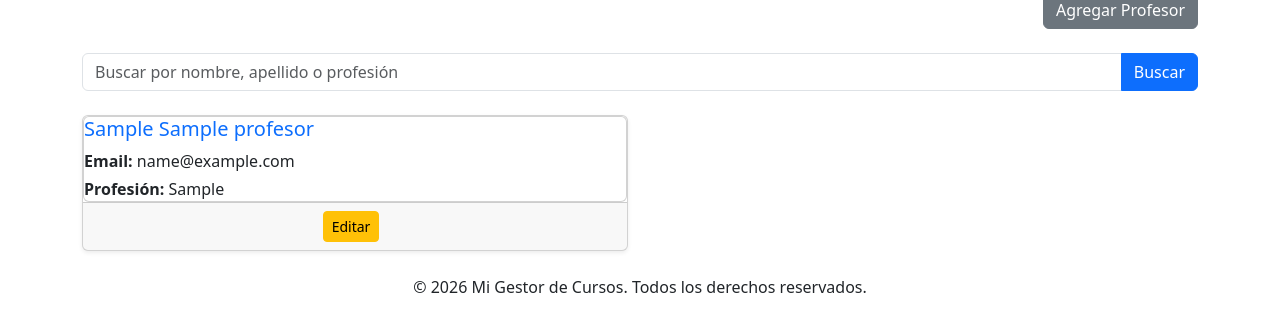
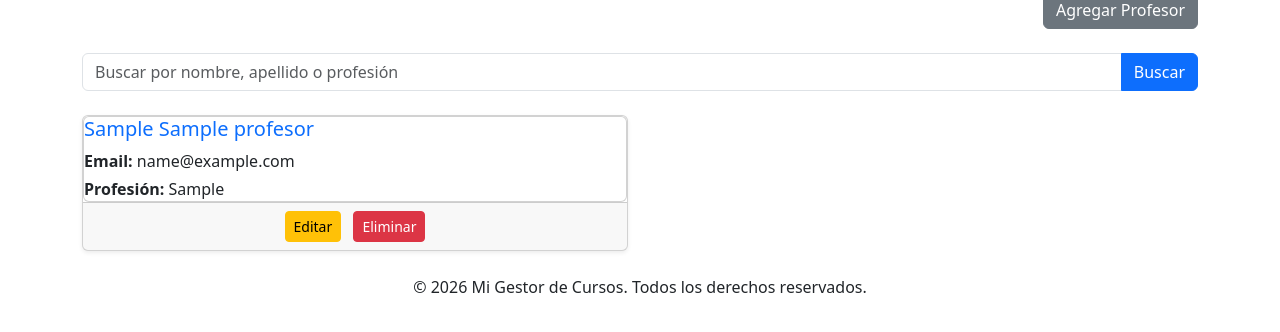
Before and after one commit to MauLen-dev/Primer-Proyecto-Cursos-Django, a Django app: page /profesores/ in a window 1280 px wide. Shown: the part 161-493 px from the top of the page. Run offline with Django 5.2, Linux system fonts and the light colour scheme; tables that the repository leaves empty hold one stand-in row (values such as "Sample post"); some libraries are stand-ins or nearby versions.

Commit message:
agregado boton de eliminar

```diff
--- a/Proyecto1/Proyecto1/urls.py
+++ b/Proyecto1/Proyecto1/urls.py
@@ -31,4 +31,5 @@ urlpatterns = [
     path('cursoform/', views.cursoform, name="cursoform"),
     path('profesorFormulario/', views.profesorFormulario, name="profesorFormulario"),
     path('profesor/editar/<int:id>', views.profesor_editar, name="profesorEditar"),
+    path('profesor/eliminar/<int:id>', views.profesor_eliminar, name="profesorEliminar"),
 ]
--- a/Proyecto1/myapp/templates/myapp/profesores.html
+++ b/Proyecto1/myapp/templates/myapp/profesores.html
@@ -28,7 +28,8 @@
                     </p>
                 </div>
                 <div class="card-footer text-center">
-                    <a href="{% url 'profesor_editar' profesor.id %}" class="btn btn-warning btn-sm me-2">Editar</a>
+                    <a href="{% url 'profesorEditar' profesor.id %}" class="btn btn-warning btn-sm me-2">Editar</a>
+                    <a href="{% url 'profesorEliminar' profesor.id %}" class="btn btn-danger btn-sm" onclick="return confirm('¿Seguro que deseas eliminar a {{ profesor.nombre }} {{ profesor.apellido }} ?')"> Eliminar </a>
                 </div>
 
             </div>
--- a/Proyecto1/myapp/views.py
+++ b/Proyecto1/myapp/views.py
@@ -76,4 +76,10 @@ def profesor_editar(request, id):
         form = ProfesorForm(instance=profesor)
 
     return render(request, 'myapp/profesor_editar.html', {'form': form, 'profesor': profesor})
+
+def profesor_eliminar(request, id):
+
+    return render(request, 'myapp/profesor_confirm_delete.html')
+
+
 # Create your views here.
```
Also changed, not shown: Proyecto1/myapp/templates/myapp/profesor_confirm_delete.html (added, +13 -0 lines).
